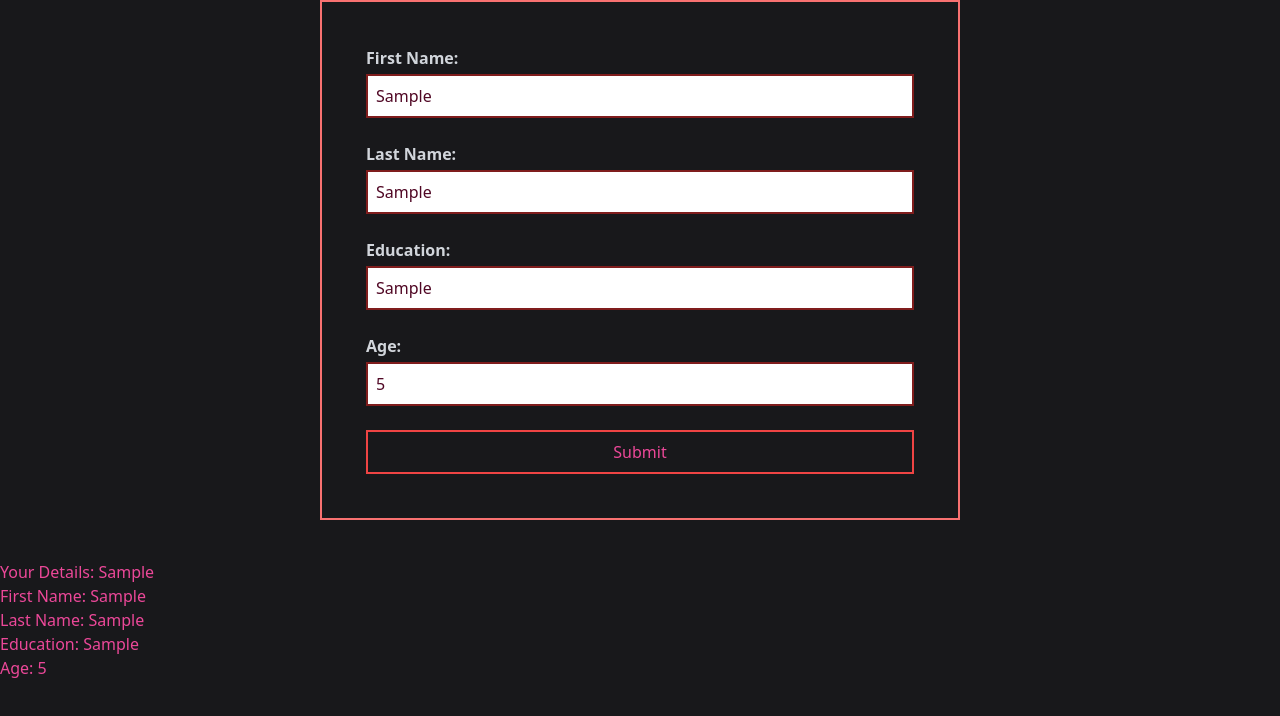
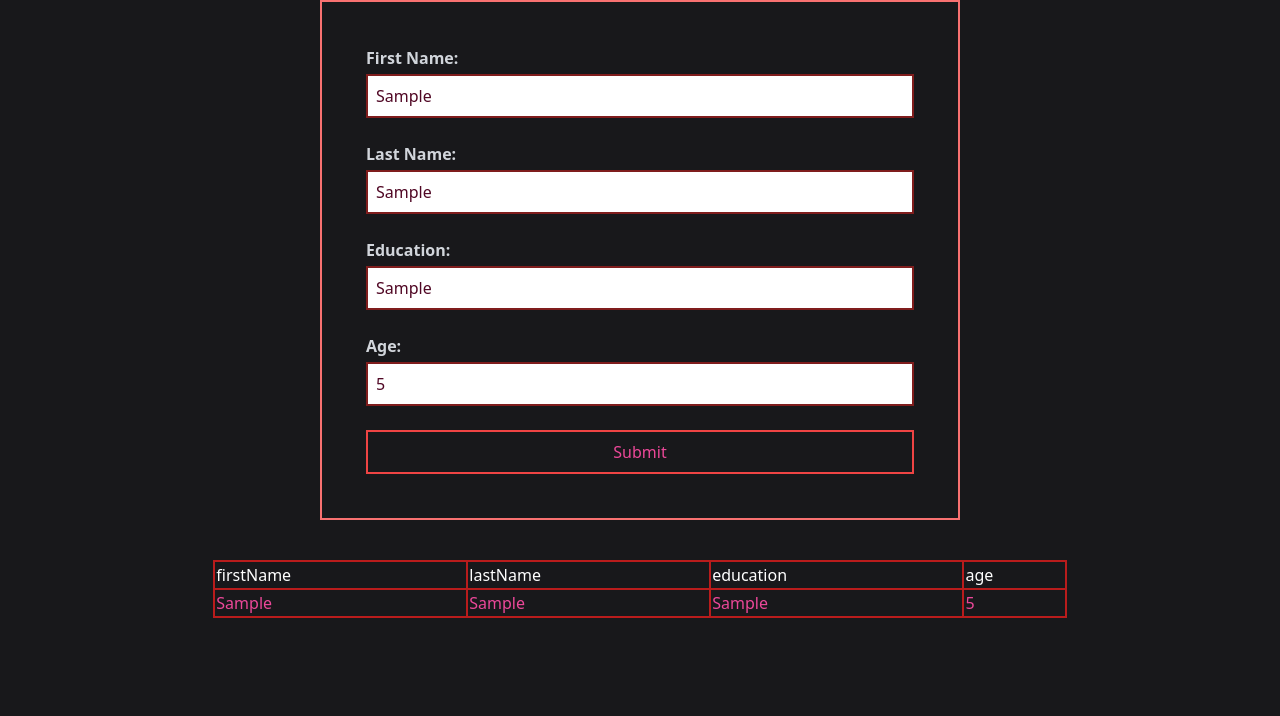
Before and after one commit to ManishDevlikar/daily-react, a React (Vite) app: page / in a window 1280 px wide. Both pictures are taken after typing "Sample", "Sample", "Sample", "5" into the empty fields and a click on the input "Submit". Shown: the top 716 px of the page. Built offline with nearby package versions, Linux system fonts and the light colour scheme.

Commit message:
add prop ex

```diff
--- /dev/null
+++ b/src/Components/Details.jsx
@@ -0,0 +1,30 @@
+
+function Details({prop}) {
+    // let fields=Object.keys(prop);
+    // let values=Object.values(prop);
+
+  return (
+    <div className="pt-10 w-full">
+    <table className="border-red-700 border-2 border-collapse w-2/3 m-auto">
+        <thead className="">
+            <tr className="text-white border-red-700 border-2">
+                <td className="border-red-700 border-2">firstName</td>
+                <td className="border-red-700 border-2">lastName</td>
+                <td className="border-red-700 border-2">education</td>
+                <td className="border-red-700 border-2">age</td>
+            </tr>
+        </thead>
+        <tbody className="border-red-700 border-2">
+                <tr className="text-pink-500 font-medium border-red-700 border-2">
+                    <td className="border-red-700 border-2">{prop.firstName}</td>
+                    <td className="border-red-700 border-2">{prop.lastName}</td>
+                    <td className="border-red-700 border-2">{prop.education}</td>
+                    <td className="border-red-700 border-2">{prop.age}</td>
+                </tr>
+        </tbody>
+    </table>
+    </div>
+  )
+}
+
+export default Details
--- a/src/Components/Form.jsx
+++ b/src/Components/Form.jsx
@@ -1,4 +1,5 @@
 import { useState } from "react"
+import Details from "./Details";
 
 function Form() {
 
@@ -62,15 +63,7 @@ function Form() {
         </form>
 
 
-{isSubmit&& Object.keys(error).length==0 && <div className="mt-10">
-            <h1 className="text-pink-500 font-medium">Your Details: {formdata.firstName}</h1>
-            <p className="text-pink-500 font-medium" >First Name: {formdata.firstName}</p>
-            <p className="text-pink-500 font-medium">Last Name: {formdata.lastName
-            }</p>
-            <p className="text-pink-500 font-medium" > Education: {formdata.education}</p>
-            <p className="text-pink-500 font-medium">Age: {formdata.age
-            }</p>
-        </div>}
+        {isSubmit&& Object.keys(error).length==0 && <Details prop={formdata}/>}
 
     </div>
   )
```
